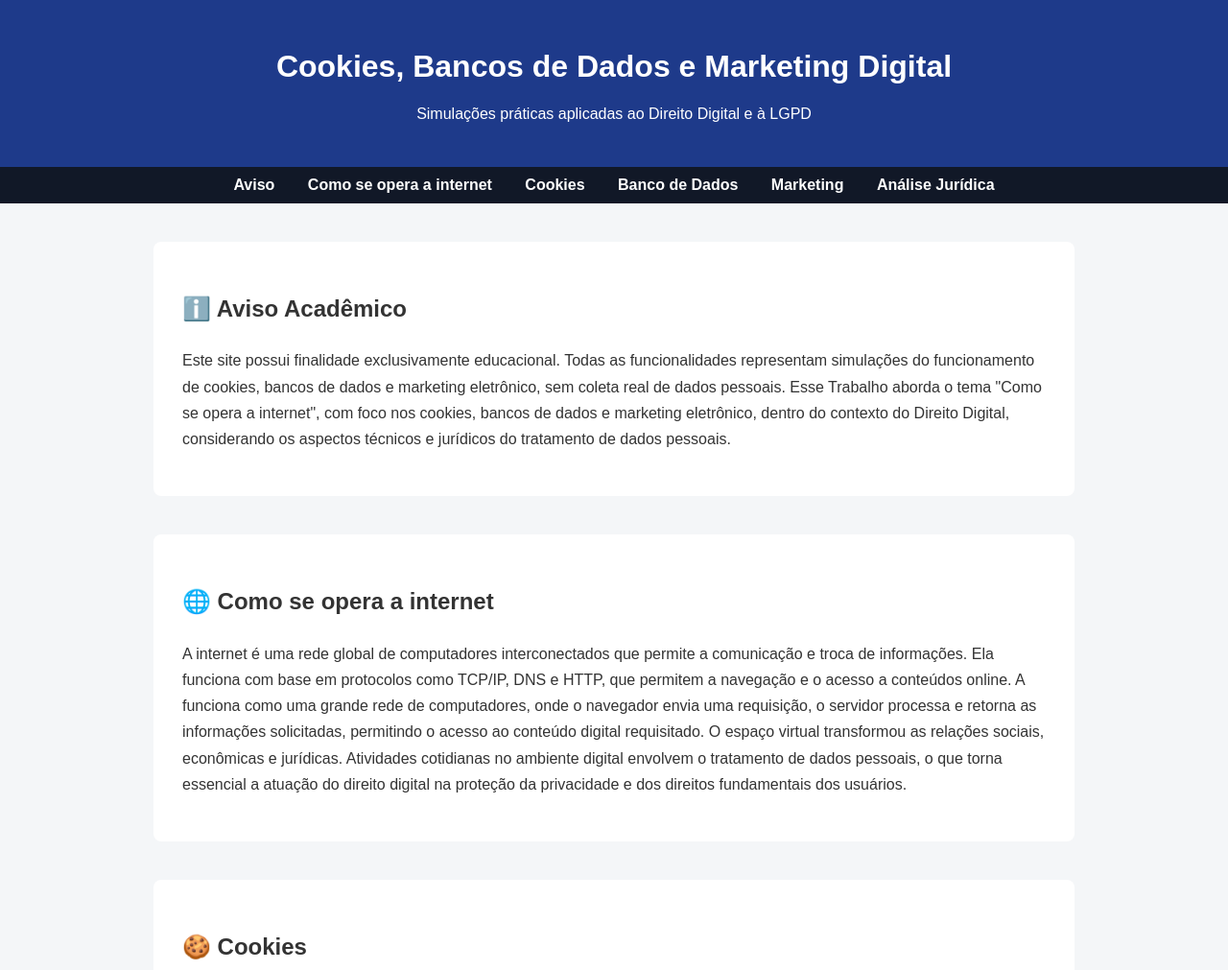
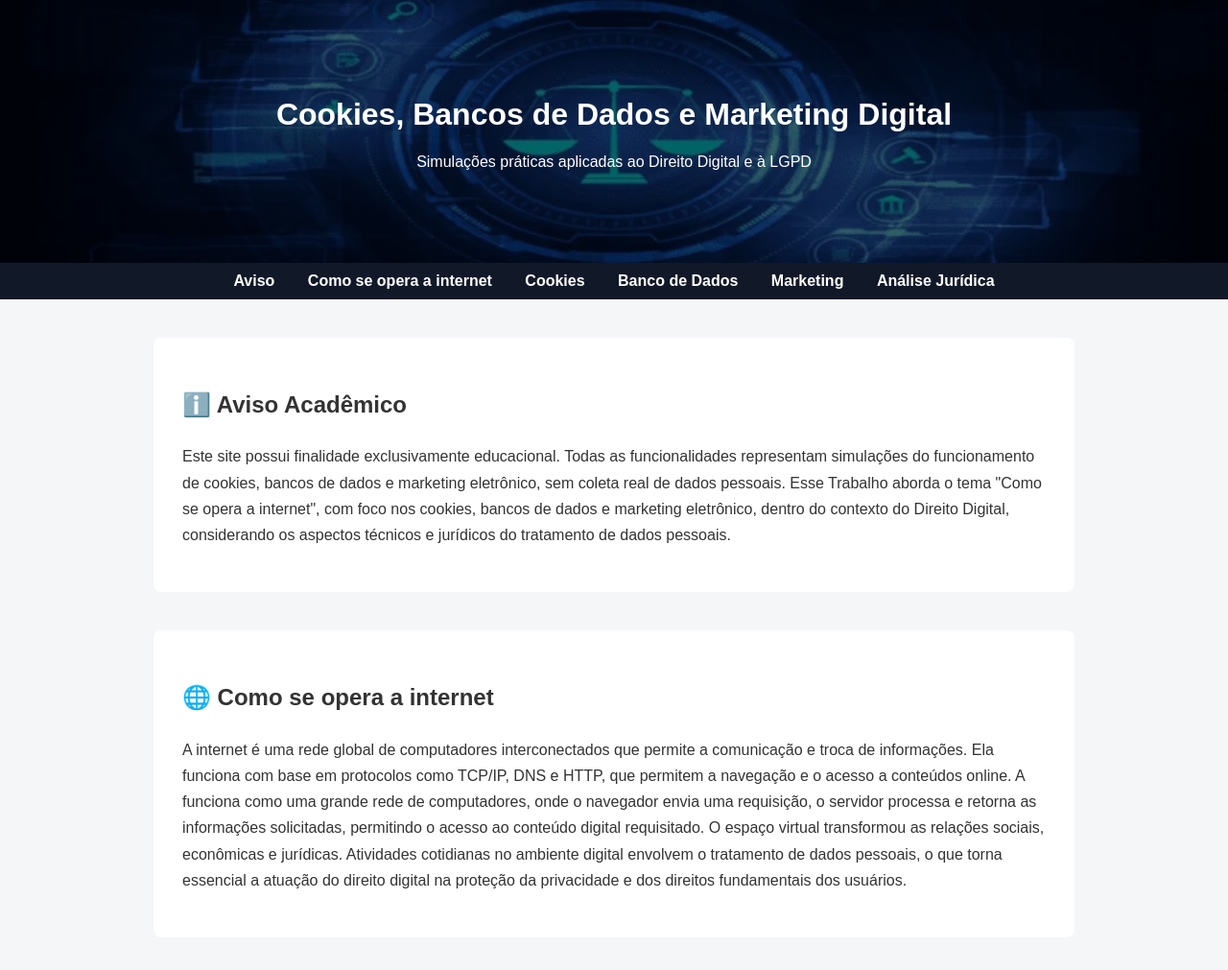
Before and after one commit to Humberto-hub206/direito-digital-site, a plain HTML site: page index.html in a window 1280 px wide. Shown: the top 1011 px of the page at 96% size. Drawn offline with Linux system fonts and the light colour scheme.

Commit message:
Enhance header with background image and padding
Updated header styles to include a background image and adjusted padding.

```diff
--- a/style.css
+++ b/style.css
@@ -6,10 +6,30 @@ body {
 }
 
 header {
-    background-color: #1e3a8a;
+    background-image: url("direitoDigital.webp");
+    background-size: cover;
+    background-position: center;
+    background-repeat: no-repeat;
+
     color: white;
-    padding: 30px;
     text-align: center;
+    padding: 80px 20px;
+    position: relative;
+}
+
+header::before {
+    content: "";
+    position: absolute;
+    top: 0;
+    left: 0;
+    right: 0;
+    bottom: 0;
+    background: rgba(0, 0, 0, 0.6); /* escurece */
+}
+
+header * {
+    position: relative;
+    z-index: 1;
 }
 
 nav {
```
